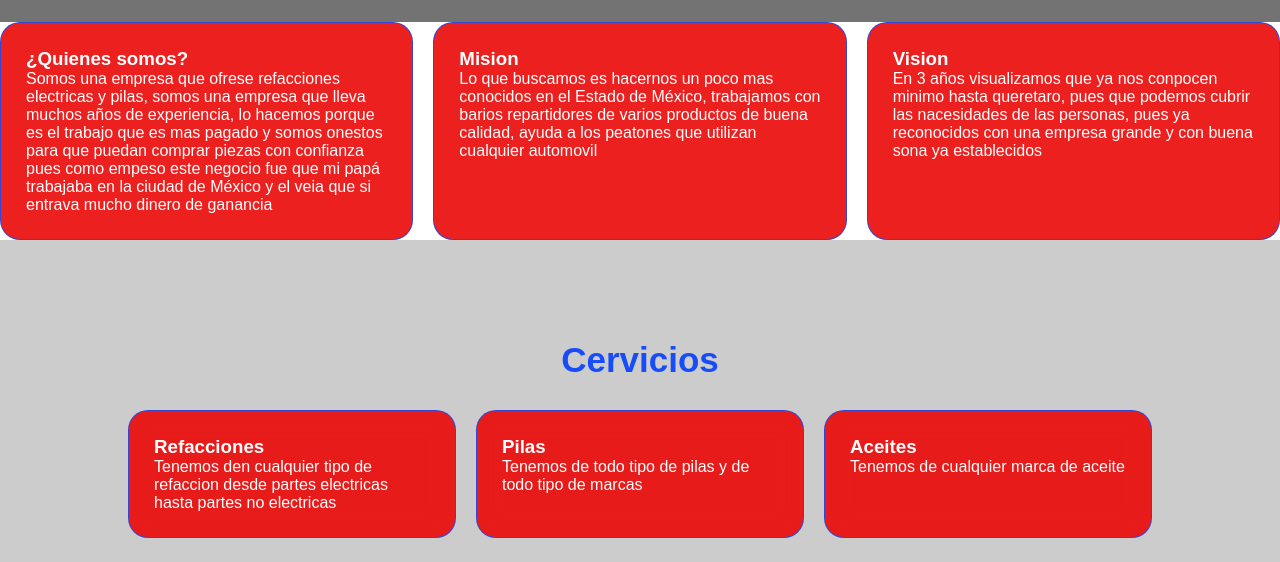
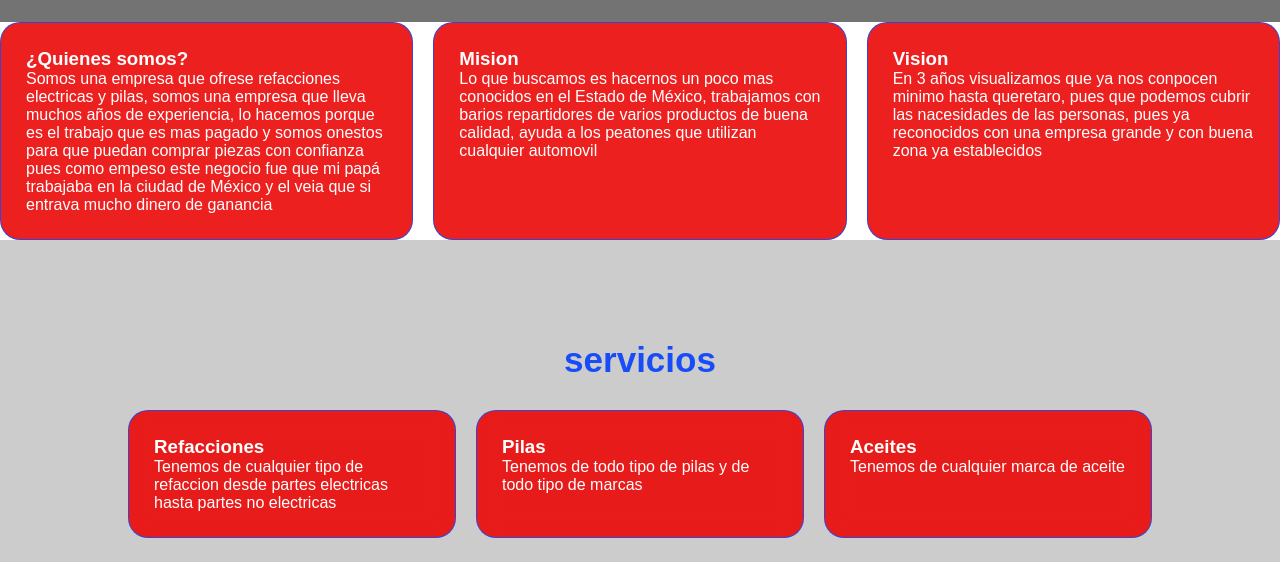
Before and after one commit to Shilo875/Mipaginaweb409, a website: page index.html in a window 1280 px wide. Shown: the part 778-1340 px from the top of the page. Drawn offline with Linux system fonts and the light colour scheme.

Commit message:
Areglar faltas de ortografia

```diff
--- a/index.html
+++ b/index.html
@@ -477,15 +477,15 @@ background:linear-gradient(135deg,#1976d2,#64b5f6);
 <div class="cards">
 <div class="card"><h3>¿Quienes somos?</h3><p>Somos una empresa que ofrese refacciones electricas y pilas, somos una empresa que lleva muchos años de experiencia, lo hacemos porque es el trabajo que es mas pagado y somos onestos para que puedan comprar piezas con confianza pues como empeso este negocio fue que mi papá trabajaba en la ciudad de México y el veia que si entrava mucho dinero de ganancia </p></div>
 <div class="card"><h3>Mision</h3><p>Lo que buscamos es hacernos un poco mas conocidos en el Estado de México, trabajamos con barios repartidores de varios productos de buena calidad, ayuda a los peatones que utilizan cualquier automovil</p></div>
-<div class="card"><h3>Vision</h3><p>En 3 años visualizamos que ya nos conpocen minimo hasta queretaro, pues que podemos cubrir las nacesidades de las personas, pues ya reconocidos con una empresa grande y con buena sona ya establecidos </p></div>
+<div class="card"><h3>Vision</h3><p>En 3 años visualizamos que ya nos conpocen minimo hasta queretaro, pues que podemos cubrir las nacesidades de las personas, pues ya reconocidos con una empresa grande y con buena zona ya establecidos </p></div>
 </div>
 </section>
 
 <section class="objetivos" id="objetivos">
-<h2 class="titulo">Cervicios</h2>
+<h2 class="titulo">servicios</h2>
 
 <div class="cards">
-<div class="card"><h3>Refacciones</h3><p>Tenemos den cualquier tipo de refaccion desde partes electricas hasta partes no electricas</p></div>
+<div class="card"><h3>Refacciones</h3><p>Tenemos de cualquier tipo de refaccion desde partes electricas hasta partes no electricas</p></div>
 <div class="card"><h3>Pilas</h3><p>Tenemos de todo tipo de pilas y de todo tipo de marcas </p></div>
 <div class="card"><h3>Aceites</h3><p>Tenemos de cualquier marca de aceite </p></div>
 </div>
```
